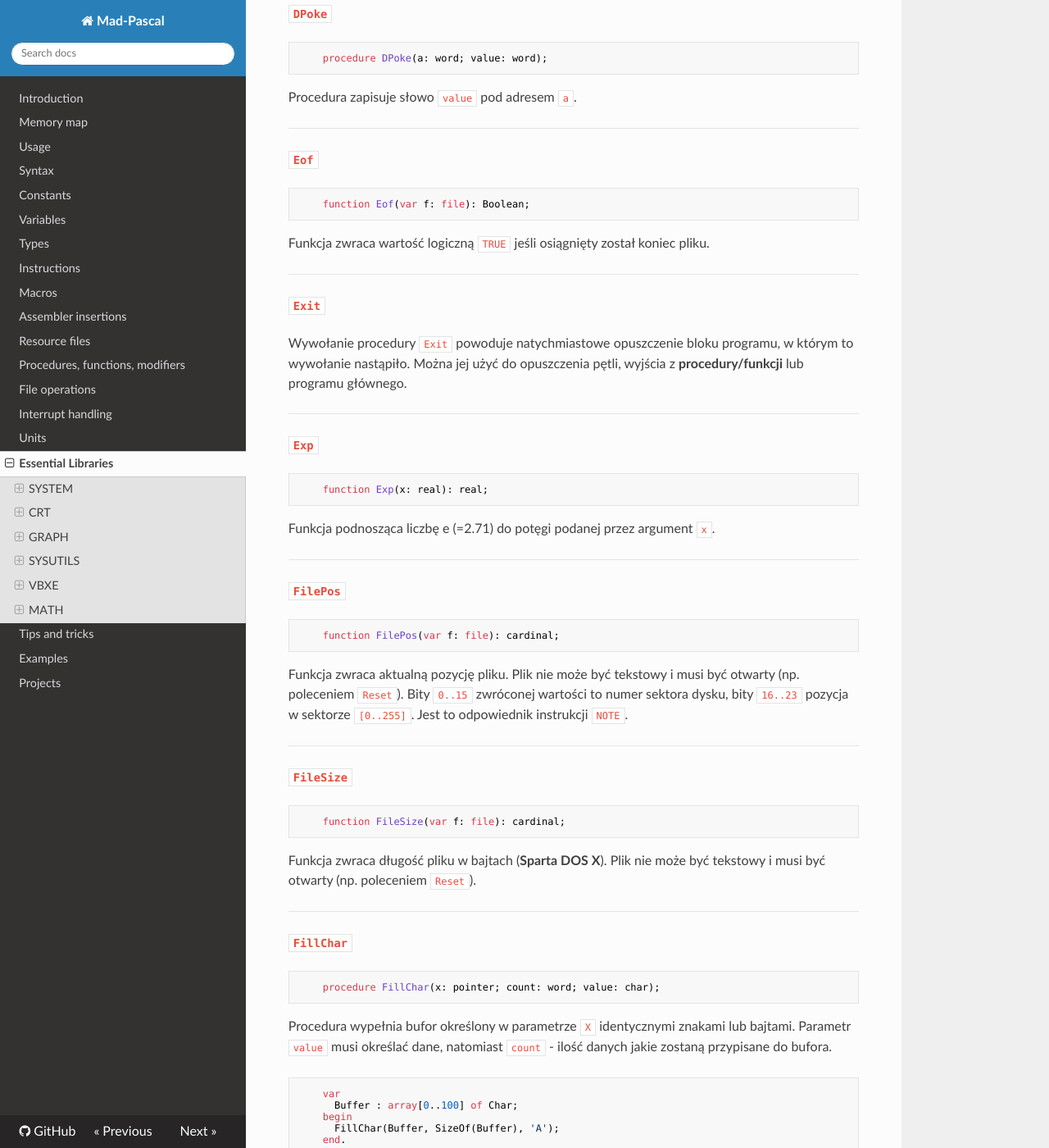
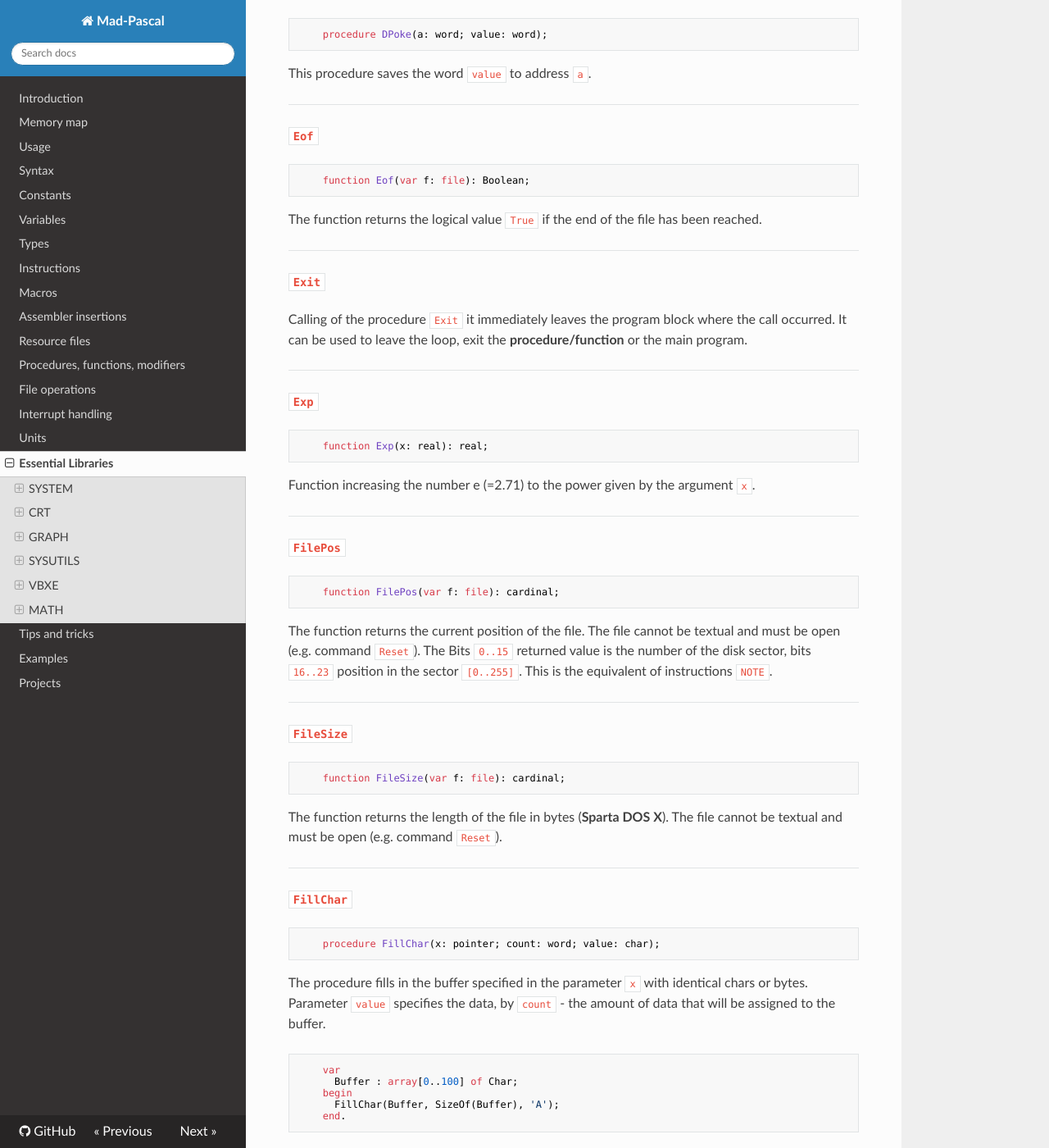
Before and after one commit to tebe6502/mad-pascal-en-mkdocs, an MkDocs documentation site: the page built from docs/essential-libraries.md, in a window 1280 px wide and 1400 px high, scrolled down 5541 px. Shown: the whole window at 82% size. Built offline with MkDocs 1.6.1, drawn with Linux system fonts in a browser that asks for light colours; nearby versions of some CDN libraries; some of the changed text lies outside the part shown.

Commit message:
partial translation

````diff
--- a/docs/essential-libraries.md
+++ b/docs/essential-libraries.md
@@ -1,10 +1,10 @@
 #
 
-W katalogu `LIB` **Mad-Pascala** znajdują się potrzebne do kompilacji podstawowe moduły `UNIT`, takie jak `SYSTEM` `CRT` `GRAPH` `SYSUTILS` `MATH` `DOS`. W programie wybierane są przez instrukcję `USES`, np.:
+In the **Mad-Pascal** `LIB` there are basic `UNIT` modules needed for compilation, such as `SYSTEM` `CRT` `GRAPH` `SYSUTILS` `MATH` `DOS`. The module is selected by the `USES` instructions, e.g.:
 
     uses crt, sysutils;
 
-Moduł `SYSTEM` jest domyślnie dopisywany do listy `USES` i kompilowany jako pierwszy.
+The 'SYSTEM' module is added to the 'USES' list by default and compiled first.
 
 ## [SYSTEM](http://mads.atari8.info/library/doc/system.html)
 
@@ -72,7 +72,7 @@ COLOR_LIGHTBLUE  = $7c;
     TPoint = record x,y: SmallInt end;
 ```
 
-Definicja współrzędnych (x,y).
+Definition of coordinates (X, Y).
 
 ---
 
@@ -82,7 +82,7 @@ Definicja współrzędnych (x,y).
     TRect = record left, top, right, bottom: smallint end;
 ```
 
-Definicja położenia i rozmiaru czworokąta o parametrach (left, top) - lewy górny narożnik, (right, bottom) - prawy dolny narożnik.
+Definition of the position and size of a quadrangle with parameters (left, top) - upper-left  corner, (right, bottom) - lower-right corner.
 
 ---
 
@@ -92,7 +92,7 @@ Definicja położenia i rozmiaru czworokąta o parametrach (left, top) - lewy g
     TString = string[32];
 ```
 
-Definicja krótkiego ciągu znakowego wykorzystywanego do przekazywania nazw plików itp.
+Definition of a short character string used to pass file names, etc.
 
 ---
 
@@ -104,7 +104,7 @@ Definicja krótkiego ciągu znakowego wykorzystywanego do przekazywania nazw pli
     IOResult: byte;
 ```
 
-Zmienna przechowuje ostatni błąd operacji `I/O`. [Kody błędów I/O](http://atariki.krap.pl/index.php/Kody_statusowe_Atari_OS).
+Variable stores the last I/O operation error. [Error codes I/O](http://atariki.krap.pl/index.php/Kody_statusowe_Atari_OS).
 
 ---
 
@@ -114,7 +114,7 @@ Zmienna przechowuje ostatni błąd operacji `I/O`. [Kody błędów I/O](http://a
     ScreenWidth: word = 40
 ```
 
-Zmienna przechowująca aktualną szerokość ekranu. Domyślnie jest to wartość 40 dla ekranu edytora.
+Variable storing the current width of the screen. By default, this is a value of 40 for the editor screen.
 
 ```delphi
     ScreenHeight: word = 24;
@@ -124,7 +124,7 @@ Zmienna przechowująca aktualną szerokość ekranu. Domyślnie jest to wartoś
 
 #### `ScreenHeight`
 
-Zmienna przechowująća aktualną wysokość ekranu. Domyślnie jest to wartość 24 dla ekranu edytora.
+Variable storing the current height of the screen. By default, this is a value of 24 for the editor screen.
 
 ### Procedures and functions
 
@@ -151,7 +151,7 @@ Trunc              UpCase              Val                WriteSector
     function Abs(x: integer): integer;
 ```
 
-Funkcja obliczająca wartość bezwzględną podanej liczby (ang. **Absolute value**). Wartość bezwzględna liczby nieujemnej to ta sama liczba, a liczby ujemnej - liczba do niej przeciwna. Funkcja w przypadku podania jej argumentu całkowitego zwraca wynik również typu całkowitego.
+A function that calculates the absolute value of the given number (ang. **Absolute value**). The absolute value of a non-negative number is the same number, and the negative number is the opposite. The function, when given its total argument, returns the result of the total type.
 
 ---
 
@@ -161,7 +161,7 @@ Funkcja obliczająca wartość bezwzględną podanej liczby (ang. **Absolute val
     function ArcTan(x: real): real;
 ```
 
-Funkcja (arcus tangens) zwraca wartość kąta, którego tangens wynosi `x`.
+Function (arcus tangents) returns the value of the angle whose tangent is `x`.
 
 ---
 
@@ -171,7 +171,7 @@ Funkcja (arcus tangens) zwraca wartość kąta, którego tangens wynosi `x`.
     procedure Assign(var F:File; FileName:string)
 ```
 
-Procedura przypisuje zmiennej plikowej `F` plik o nazwie `FileName`. Aby móc odwoływać się do jakiegoś pliku, zawsze należy najpierw użyć procedury `Assign`. Przy dalszych operacjach pliki są identyfikowane przy pomocy zmiennej plikowej, a nie nazwy.
+The procedure assigns a file variable `F` with a name `FileName`. To be able to refer to a file, you should always first use the `Assign` procedure. For further operations, the file is identified by the file variable, not the name.
 
 ---
 
@@ -181,7 +181,7 @@ Procedura przypisuje zmiennej plikowej `F` plik o nazwie `FileName`. Aby móc od
     function BinStr(Value: cardinal; Digits: byte): TString;
 ```
 
-Funkcja zwraca ciąg znakowy z reprezentacją binarną wartości `Value`. `Digits` określa długość ciągu, który maksymalnie może liczyć 32 znaki.
+Function returns character string with binary representation of value `Value`. `Digits` specifies the length of the string, which can number a maximum of 32 characters.
 
 ---
 
@@ -194,7 +194,7 @@ Funkcja zwraca ciąg znakowy z reprezentacją binarną wartości `Value`. `Digit
     function Concat(a,b: char): string;
 ```
 
-Funkcja łączy dwa ciągi tekstowe w nowy ciąg znakowy.
+The function combines two text strings into a new character string.
 
 ---
 
@@ -204,7 +204,7 @@ Funkcja łączy dwa ciągi tekstowe w nowy ciąg znakowy.
     procedure BlockRead(var f: file; var Buf; Count: word; var Result: word);
 ```
 
-Procedura wczytuje z pliku plik do zmiennej `Buf` nie więcej niż `Count` bajtów i umieszcza w zmiennej `Result` ilość rzeczywiście przeczytanych bajtów (która może być mniejsza od oczekiwanej np. ze względu na rzeczywistą długość pliku).
+The procedure reads from file `f` into variable `Buf`, not more than `Count` bytes, and places the number of actual bytes read into variable `Result` (which may be smaller than expected, for example, due to the actual length of the file).
 
 ---
 
@@ -214,24 +214,24 @@ Procedura wczytuje z pliku plik do zmiennej `Buf` nie więcej niż `Count` bajt
     procedure BlockWrite(var f: file; var Buf; Count: word; var Result: word);
 ```
 
-Procedura zapisuje do pliku ze zmiennej `Buf` nie więcej niż `Count` bajtów.
+The procedure saves to a file from the variable `Buf` not more than `Count` bytes.
 
 ---
 
 #### `Chr`
 
 ```delphi
-    Chr(65); // Zwraca znak A
-    Chr(90); // Zwraca znak Z
-    Chr(32); // Zwraca znak spacji
-```
-
-```delphi
-    Writeln(#65);       // Znak A
-    Writeln(#65#32#65); // Napisze 'A Z'
-```
-
-Funkcja zwraca znak `Char` o odpowiadającym kodzie **ATASCII** podanym w parametrze. Zamiennie z funkcją `Chr`, chcąc uzyskać odpowiedni znak możemy użyć jego kodu **ATASCII** poprzedzając go `#`.
+    Chr(65); // Returns the char 'A'
+    Chr(90); // Returns the char 'Z'
+    Chr(32); // Returns the char ' '
+```
+
+```delphi
+    Writeln(#65);       // Character 'A'
+    Writeln(#65#32#65); // Will write 'A Z'
+```
+
+Function returns the character `Char` with the corresponding **ATASCII** code specified in the parameter. Alternatively with the function `Chr`, if you want to get the right character, we can use its **ATASCII** code with a preceding `#`.
 
 ---
 
@@ -241,7 +241,7 @@ Funkcja zwraca znak `Char` o odpowiadającym kodzie **ATASCII** podanym w parame
     function Cos(x: real): real;
 ```
 
-Cosinus kąta, `x` w radianach.
+Cosinus angle, `x` in Radians.
 
 ---
 
@@ -251,7 +251,7 @@ Cosinus kąta, `x` w radianach.
     procedure Close(var f: file);
 ```
 
-Procedura służąca do zamykania otwartego pliku dowolnego typu. Każdy plik otwarty przy pomocy `Reset` lub `Rewrite` powinno się zamknąć przy pomocy `Close`.
+The procedure for closing the open file of any type. Each file open with the 'Reset' or 'Rewrite' should be closed with procedure 'Close'.
 
 ---
 
@@ -261,7 +261,7 @@ Procedura służąca do zamykania otwartego pliku dowolnego typu. Każdy plik ot
     procedure Dec(var X [, N: int]);
 ```
 
-Procedura zmniejsza wartość parametru `X` o `1` lub wartość parametru `N`. Wartość parametru `X` może być typu `CHAR` `BYTE` `WORD` `CARDINAL`. Procedura `DEC` generuje optymalny kod, jest zalecana do używania w pętlach, zamiast operatora odejmowania `-`.
+The procedure reduces the value of the parameter `X`...`1` or the parameter value `N`...`X`. Parameter can be the type `CHAR` `BYTE` `WORD` `CARDINAL`. The `Dec` procedure generates optimal code, it is recommended for use in loops instead of the subtraction operator '-'.
 
 ```delphi
     dec(tmp);
@@ -276,7 +276,7 @@ Procedura zmniejsza wartość parametru `X` o `1` lub wartość parametru `N`. W
     function DeleteFile(FileName: string): Boolean;
 ```
 
-Funkcja pozwala skasować plik z dysku o nazwie `FileName`, zwraca `TRUE` kiedy operacja powiodła się, `FALSE` w przypadku wystąpienia błędu (najczęściej z powodu zabezpieczenia przed zapisem lub błędnej nazwy pliku).
+The function allows you to delete the file from the disk called `Filename`, returns `TRUE` when the operation was successful, `FALSE` in the event of an error (most often due to the protection against saving or erroneous file name).
 
 ---
 
@@ -286,7 +286,7 @@ Funkcja pozwala skasować plik z dysku o nazwie `FileName`, zwraca `TRUE` kiedy
     function DPeek(a: word): word;
 ```
 
-Funkcja zwraca słowo spod adresu `a`.
+This function returns the word from address `a`.
 
 ---
 
@@ -296,7 +296,7 @@ Funkcja zwraca słowo spod adresu `a`.
     procedure DPoke(a: word; value: word);
 ```
 
-Procedura zapisuje słowo `value` pod adresem `a`.
+This procedure saves the word `value` to address `a`.
 
 ---
 
@@ -306,13 +306,13 @@ Procedura zapisuje słowo `value` pod adresem `a`.
     function Eof(var f: file): Boolean;
 ```
 
-Funkcja zwraca wartość logiczną `TRUE` jeśli osiągnięty został koniec pliku.
+The function returns the logical value `True` if the end of the file has been reached.
 
 ---
 
 #### `Exit`
 
-Wywołanie procedury `Exit` powoduje natychmiastowe opuszczenie bloku programu, w którym to wywołanie nastąpiło. Można jej użyć do opuszczenia pętli, wyjścia z **procedury/funkcji** lub programu głównego.
+Calling of the procedure `Exit` it immediately leaves the program block where the call occurred. It can be used to leave the loop, exit the **procedure/function** or the main program.
 
 ---
 
@@ -322,7 +322,7 @@ Wywołanie procedury `Exit` powoduje natychmiastowe opuszczenie bloku programu,
     function Exp(x: real): real;
 ```
 
-Funkcja podnosząca liczbę e (=2.71) do potęgi podanej przez argument `x`.
+Function increasing the number e (=2.71) to the power given by the argument `x`.
 
 ---
 
@@ -332,7 +332,7 @@ Funkcja podnosząca liczbę e (=2.71) do potęgi podanej przez argument `x`.
     function FilePos(var f: file): cardinal;
 ```
 
-Funkcja zwraca aktualną pozycję pliku. Plik nie może być tekstowy i musi być otwarty (np. poleceniem `Reset`). Bity `0..15` zwróconej wartości to numer sektora dysku, bity `16..23` pozycja w sektorze `[0..255]`. Jest to odpowiednik instrukcji `NOTE`.
+The function returns the current position of the file. The file cannot be textual and must be open (e.g. command `Reset`). The Bits `0..15` returned value is the number of the disk sector, bits `16..23` position in the sector `[0..255]`. This is the equivalent of instructions `NOTE`.
 
 ---
 
@@ -342,7 +342,7 @@ Funkcja zwraca aktualną pozycję pliku. Plik nie może być tekstowy i musi by
     function FileSize(var f: file): cardinal;
 ```
 
-Funkcja zwraca długość pliku w bajtach (**Sparta DOS X**). Plik nie może być tekstowy i musi być otwarty (np. poleceniem `Reset`).
+The function returns the length of the file in bytes (**Sparta DOS X**). The file cannot be textual and must be open (e.g. command `Reset`).
 
 ---
 
@@ -352,7 +352,7 @@ Funkcja zwraca długość pliku w bajtach (**Sparta DOS X**). Plik nie może by
     procedure FillChar(x: pointer; count: word; value: char);
 ```
 
-Procedura wypełnia bufor określony w parametrze `X` identycznymi znakami lub bajtami. Parametr `value` musi określać dane, natomiast `count` - ilość danych jakie zostaną przypisane do bufora.
+The procedure fills in the buffer specified in the parameter `x` with identical chars or bytes. Parameter `value` specifies the data, by `count` - the amount of data that will be assigned to the buffer.
 
 ```delphi
     var
@@ -370,7 +370,7 @@ Procedura wypełnia bufor określony w parametrze `X` identycznymi znakami lub b
     function Frac(x: real): real;
 ```
 
-Zwraca część ułamkową liczby `x` w postaci rzeczywistej.
+Returns the fractional part of the number `x` in the real form.
 
 ---
 
@@ -380,7 +380,7 @@ Zwraca część ułamkową liczby `x` w postaci rzeczywistej.
     procedure GetIntVec(intno: byte; var vector: pointer);
 ```
 
-Procedura odczytuje adres wektora przerwań wg. kodu **INTNO**. Obecnie dopuszczalnymi kodami są: `iDLI` przerwanie DLI, `iVBL` przerwanie VBL.
+The procedure reads the address of the interrupt vector according to the **INTNO** code. Currently, the permissible codes are: `iDLI` Display List interrupt, `iVBL` Vertical Blank interrupt.
 
 ---
 
@@ -390,7 +390,7 @@ Procedura odczytuje adres wektora przerwań wg. kodu **INTNO**. Obecnie dopuszcz
     procedure halt;
 ```
 
-Wywołanie powoduje natychmiastowe wyjście z programu. Można (opcjonalnie) podać kod błędu, w przypadku **MP** jest on ignorowany.
+Calling causes an immediate exit from the program. You can (optionally) enter an error code, in the case of MP it is ignored.
 
 
 ---
@@ -401,7 +401,7 @@ Wywołanie powoduje natychmiastowe wyjście z programu. Można (opcjonalnie) pod
     function Hi(x): byte
 ```
 
-Funkcja zwracająca starszy bajt parametru `x`.
+Function returning the higher byte of the parameter `x`.
 
 ---
 
````
